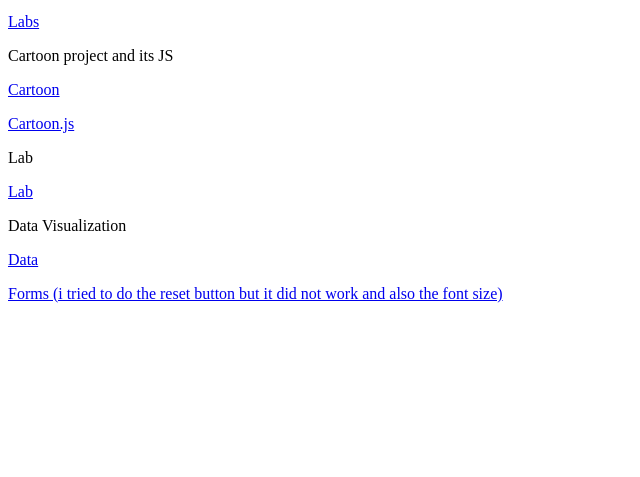
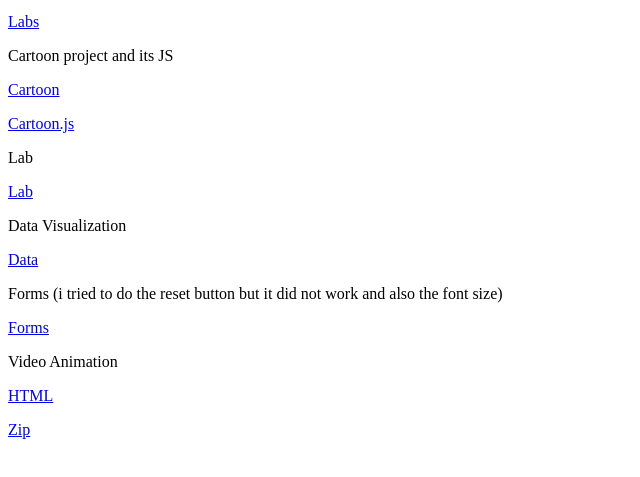
Before and after one commit to aaseeb172/CISC3610-2, a plain HTML site: page index.html in a window 1280 px wide. Shown: the part 101-578 px from the top of the page, without its empty margins (0-640 px from the left). Drawn offline with Linux system fonts and the light colour scheme.

Commit message:
updated index

```diff
--- a/index.html
+++ b/index.html
@@ -15,6 +15,10 @@
 <p><a href="https://github.com/aaseeb172/CISC3610-2/blob/main/Labs/lab.html">Lab</a></p>
 <p> Data Visualization</p>
 <p><a href="https://github.com/aaseeb172/CISC3610-2/blob/main/Labs/DataVisualization.html">Data</a></p>
-<p><a href="https://github.com/aaseeb172/CISC3610-2/blob/main/Labs/textform.html">Forms (i tried to do the reset button but it did not work and also the font size)</a></p>
+<p>Forms (i tried to do the reset button but it did not work and also the font size)</p>
+<p><a href="https://github.com/aaseeb172/CISC3610-2/blob/main/Labs/textform.html">Forms</a></body></p>
+<p>Video Animation</p>
+<p><a href="https://github.com/aaseeb172/CISC3610-2/blob/main/Labs/My%20Project12-6-2022_20-29-19.html">HTML</a> </p>
+<p><a href="https://github.com/aaseeb172/CISC3610-2/blob/main/Labs/My%20Project12-6-2022_20-32-04.zip">Zip</a> </p>
 </body>
 </html>
```
